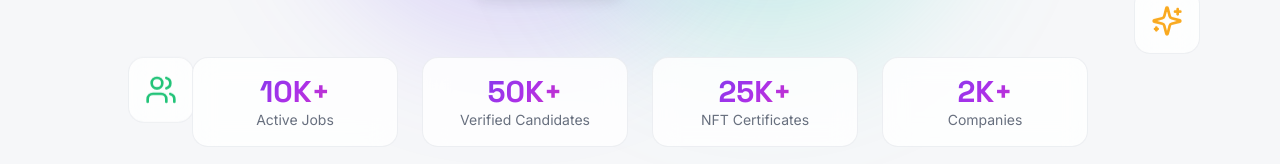
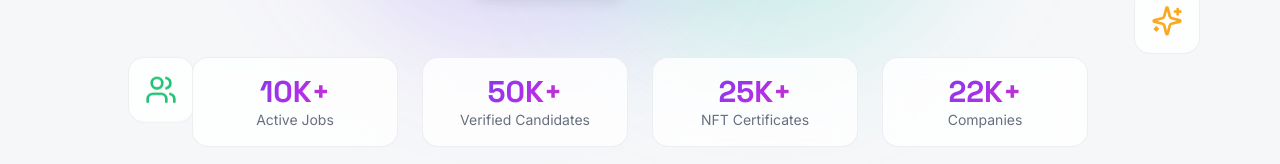
Before and after one commit to wasiahamad/MERN_STACK_PROJECTS, a React (Vite) app in the folder skillforge-pro-main/frontend/: page / in a window 1280 px wide. Shown: the part 545-709 px from the top of the page. Built offline with nearby package versions, Linux system fonts and the light colour scheme; the HTML template or start-up script is replaced by a standard one.

Commit message:
commit the latest

```diff
--- a/skillforge-pro-main/frontend/src/components/landing/HeroSection.tsx
+++ b/skillforge-pro-main/frontend/src/components/landing/HeroSection.tsx
@@ -98,7 +98,7 @@ export function HeroSection() {
               { label: "Active Jobs", value: "10K+" },
               { label: "Verified Candidates", value: "50K+" },
               { label: "NFT Certificates", value: "25K+" },
-              { label: "Companies", value: "2K+" },
+              { label: "Companies", value: "22K+" },
             ].map((stat, index) => (
               <motion.div
                 key={stat.label}
```
